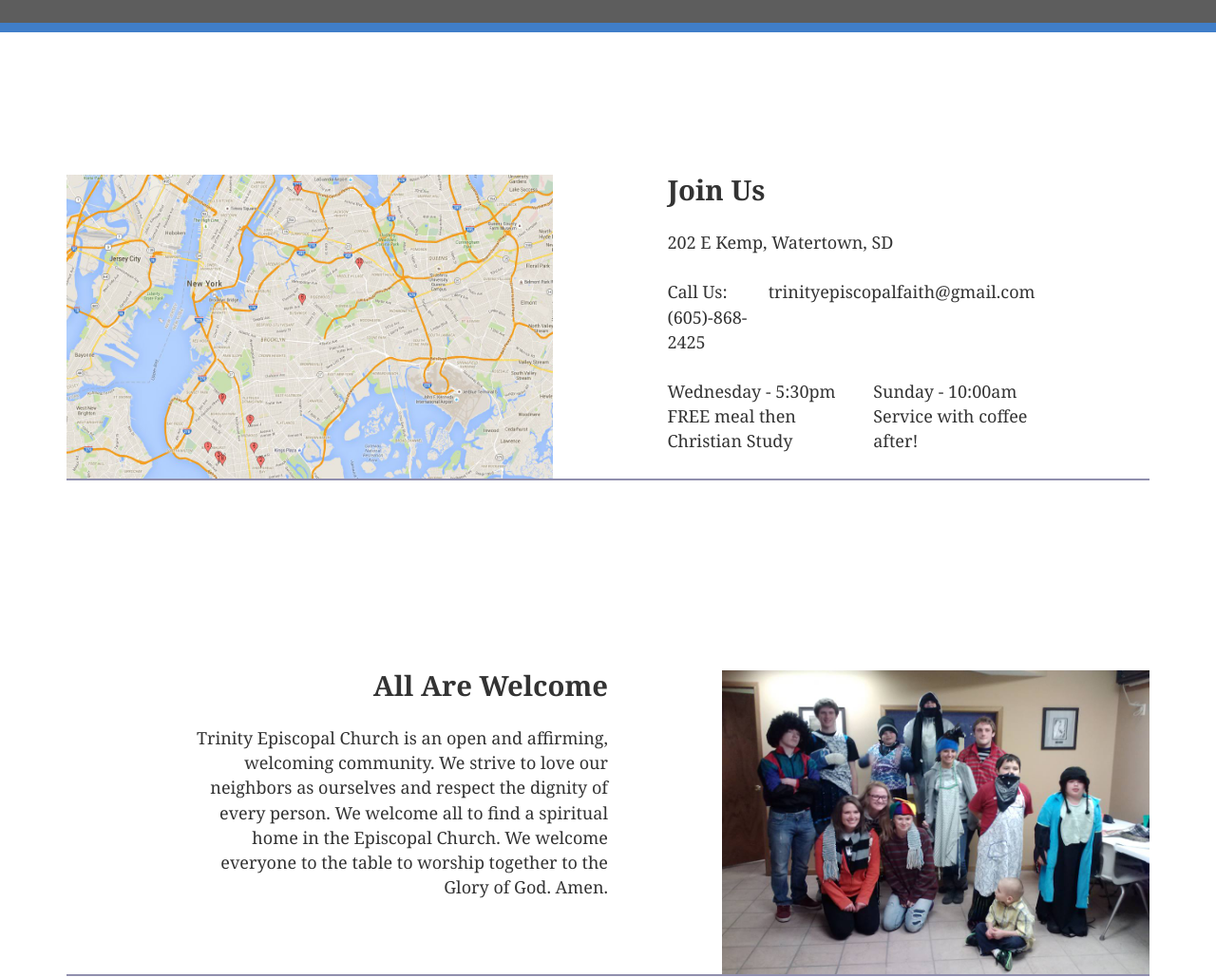
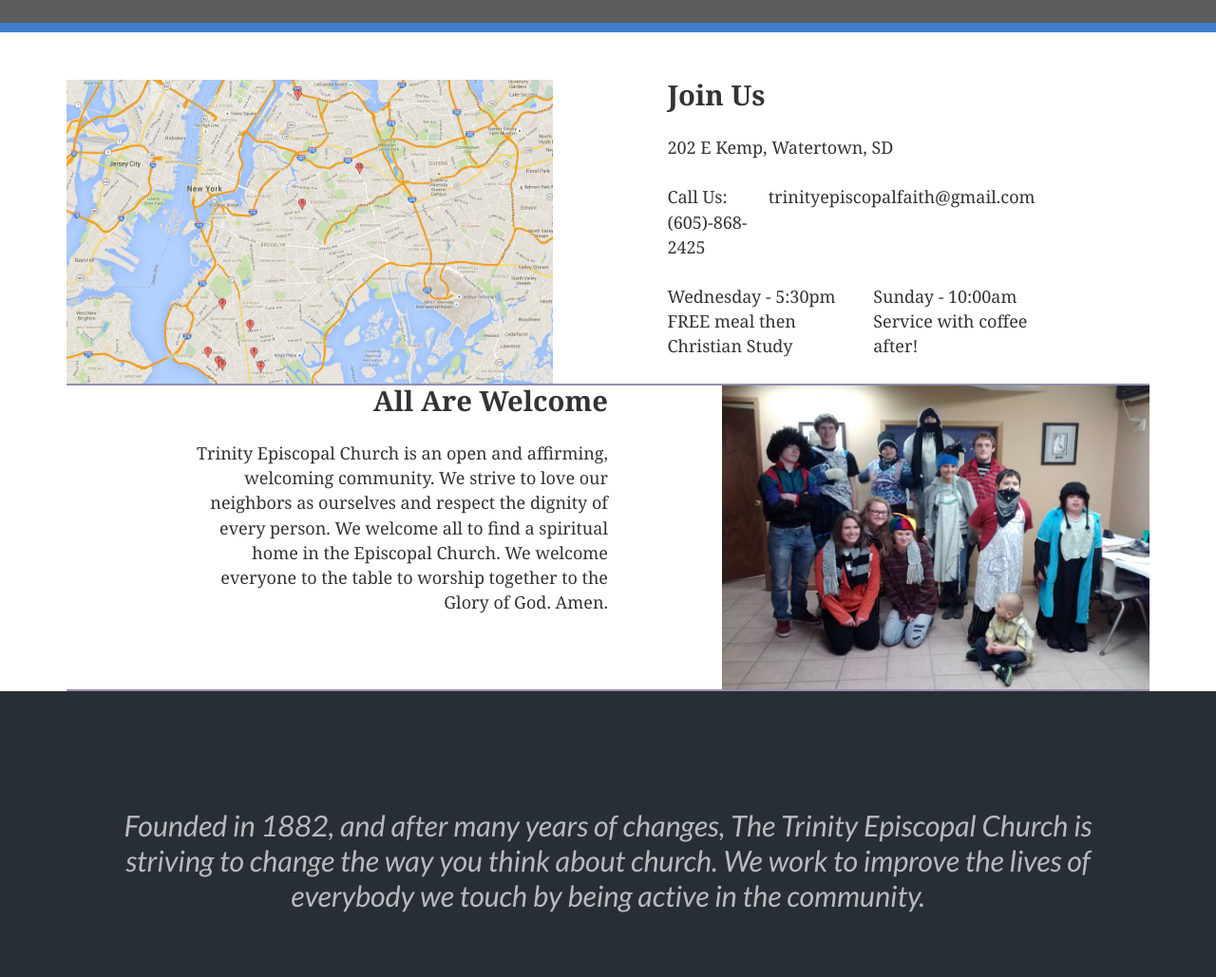
Before and after one commit to I3uckwheat/Trinity-Episcopal, a Gatsby site: page / in a window 1280 px wide. Shown: the part 596-1625 px from the top of the page at 95% size. Built offline with nearby package versions, Linux system fonts and the light colour scheme; Gatsby itself is replaced by a stand-in of ours; grey boxes are pictures that could not be loaded.

Commit message:
refactors spacing

```diff
--- a/src/components/UI/ContentCard/ContentCard.module.css
+++ b/src/components/UI/ContentCard/ContentCard.module.css
@@ -1,7 +1,6 @@
 .ContentCard {
   border-bottom: 2px solid #908fae;
   width: 89%;
-  margin: 100px 0;
   display: flex;
 }
 
```
